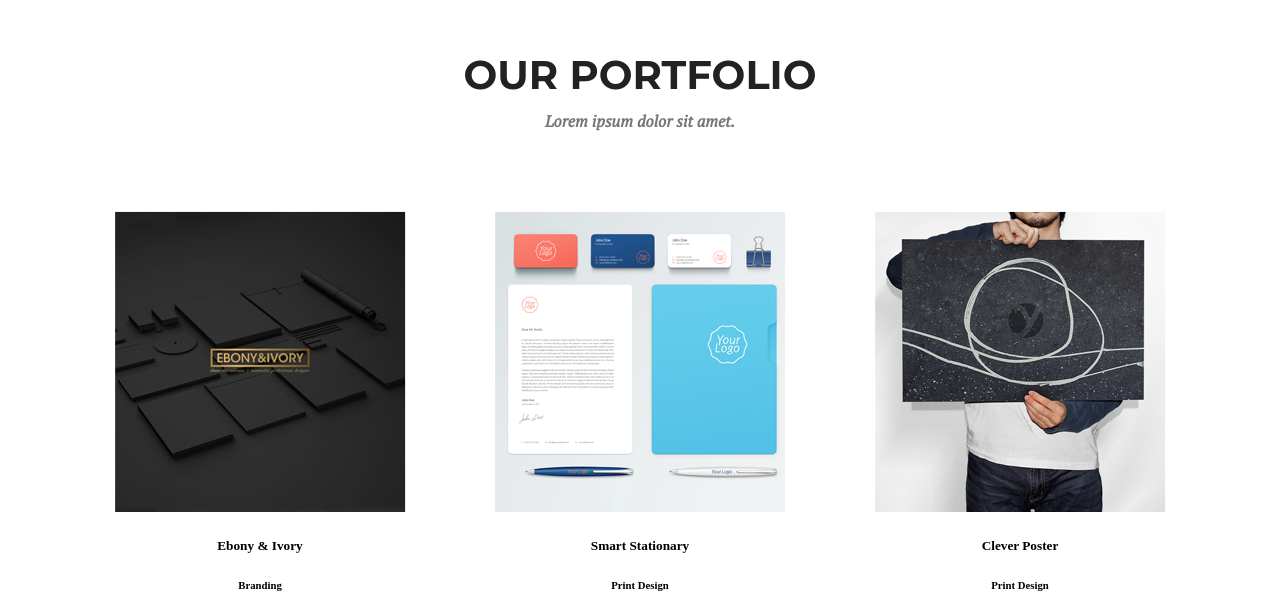
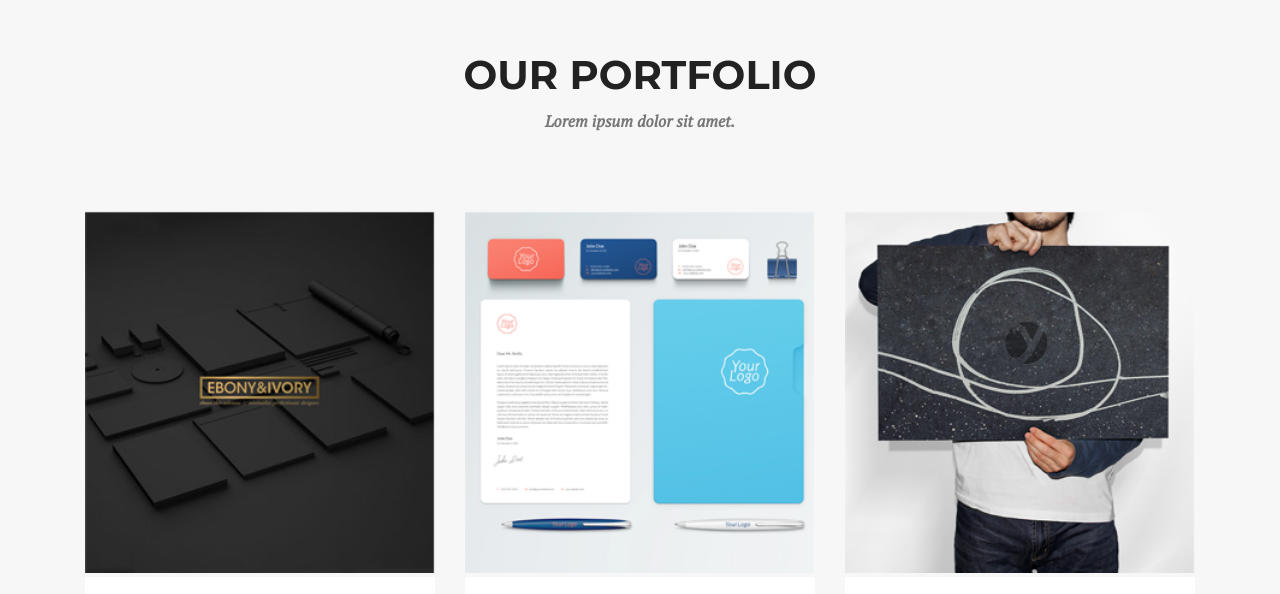
Before and after one commit to Eryk-Dadsi/zadanie-golden, a website: page index.html in a window 1280 px wide. Shown: the part 1047-1641 px from the top of the page. Drawn offline with Linux system fonts and the light colour scheme.

Commit message:
Style portfolio-section

```diff
--- a/sass/style.scss
+++ b/sass/style.scss
@@ -138,3 +138,35 @@ ul li {
     border: 3px solid $color-button;
     border-radius: 50%;
  }
+
+ /* Section-portfolio */
+
+ .portfolio {
+     background-color: $color-background;
+ }
+
+ .portfolio img {
+    width: 100%;
+    height: 100%;
+    object-fit: cover;
+}
+
+.portfolio h5 {
+    font-family: $font-head;
+    color: $color-headFont;
+    font-size: 18px;
+    margin: 0;
+ }
+
+ .portfolio h6 {
+    font-family: $font-text;
+    color: $color-text;
+    font-size: 14px;
+    margin: 0;
+ }
+
+ .card-body{
+     padding: 30px 0;
+     margin-bottom: 50px;
+     background-color: $color-backgroundText;
+ }
```
Also changed, not shown: css/style.css, 1 other file.
